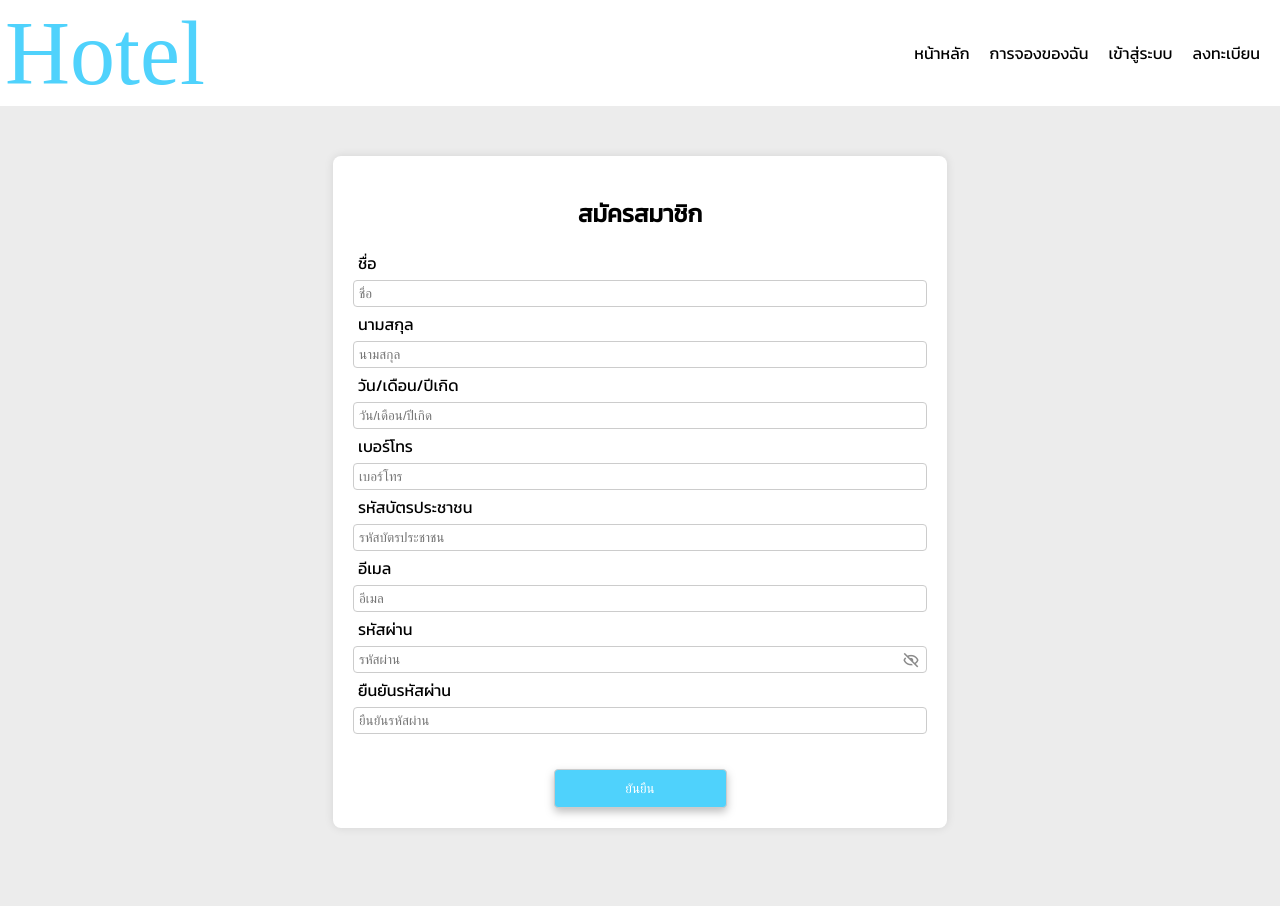
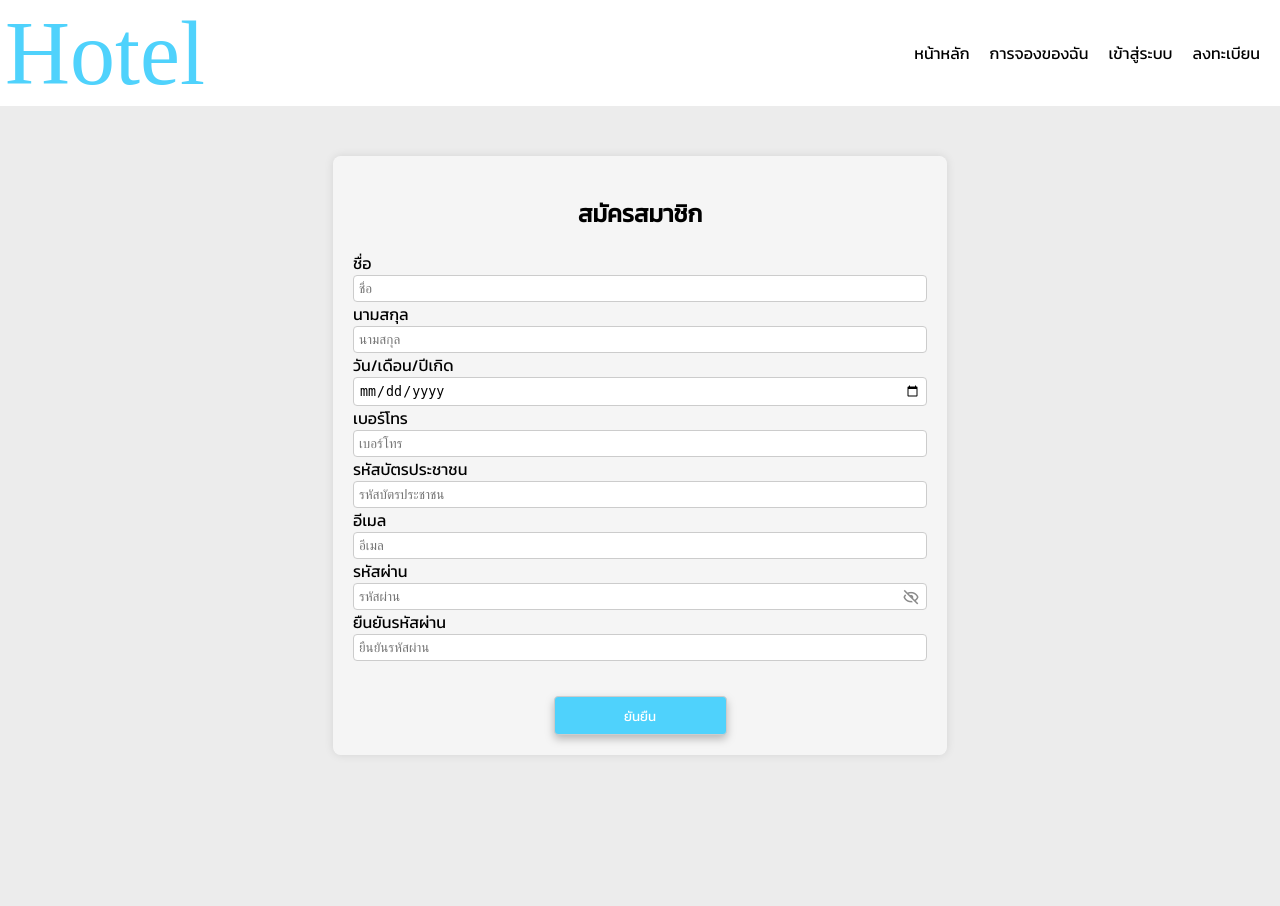
Before and after one commit to fumizz01/DBY3T1, a Django app: page /register in a window 1280 px wide. Run offline with Django 3.2, Linux system fonts and the light colour scheme; some web fonts are replaced.

Commit message:
New Validate register form add some exam ajax and request.POST

```diff
--- a/project/static/css/login-register.css
+++ b/project/static/css/login-register.css
@@ -13,9 +13,7 @@ form {
     align-items: center;
     display: flex;
     flex-direction: column;
-    &.inline{
-        margin:auto;
-    }
+    margin:auto;
 }
 .submit{
     cursor: pointer;
@@ -66,8 +64,9 @@ form {
         font-size: large;
     }
     & .submit:hover{
+        background-color: #09c372;
         filter: drop-shadow(4px 0px 4px rgba(0, 0, 0, 0.15));
-        font-size: larger;
+        font-size: 102%;
     }
     &  i{
         padding: 7.5px;
@@ -90,13 +89,16 @@ form {
     font-size: 18px;
     color: #8b8b8b;
 }
+
+
+
 /* registerhtml */
 
 .register-container {
     width: 574px;
     height: fit-content;
     margin: 50px auto;
-    background-color: #fff;
+    background-color:rgba(255, 255, 255, 0.5);
     padding: 20px;
     border-radius: 8px;
     box-shadow: 0 0 10px rgba(0, 0, 0, 0.1);
@@ -107,10 +109,8 @@ form {
         margin: 20px auto;
         text-align: center;
     }
-    & p{
-        margin: 5px;
-    }
     & .submit {
+        font-family: Kanit;
         margin: 35px auto 0 auto;
         display: block;
         min-width: 173px;
@@ -122,6 +122,12 @@ form {
         border-radius: 4px;
         background-color: #4FD2FC;
         filter: drop-shadow(0px 4px 4px rgba(0, 0, 0, 0.25));
+
+        &:hover{
+            filter: drop-shadow(4px 0px 4px rgba(0, 0, 0, 0.15));
+            font-size: 102%;
+            background-color: #09c372;
+        }
 
     }
     &  i{
@@ -137,6 +143,16 @@ form {
     }
 }
 
+.pass .input-field{
+    border-color: #09c372;
+}
+.error .input-field{
+    border-color: #ff3860;
+}
+.error-message{
+    font-size: smaller;
+    color: #ff3860;
+}
 
 
 /* input {
--- a/project/static/js/js.js
+++ b/project/static/js/js.js
@@ -10,6 +10,7 @@ $(document).ready(function () {
         }
       });
 
+    /* show password strength */
     $('#password-strength-status').hide();
     $('.pswd_info').hide();
     $('#register-password').keyup(function(event) {
@@ -17,22 +18,62 @@ $(document).ready(function () {
         checkPasswordStrength(password);
       });
 
-    $('#register-password, #password_confirm').on('keyup', function () {
+/*     $('#register-password, #password_confirm').on('keyup', function () {
         if ($('#register-password').val() == $('#password_confirm').val()) {
             $('#message').html('Matching').css('color', 'green');
             document.getElementById('register-button').disabled = false;
         } else {
-            $('#message').html('Not Matching').css('color', 'red');
-            document.getElementById('register-button').disabled = true;
+            if  ($('#register-password').val() != ''){
+                $('#message').html('Not Matching').css('color', 'red');
+            }
+            console.log($('#message').html())
+            var para = document.createElement("p");
+            if ($('#message').html() == 'Not Matching'){
+                    $("#register-button").click(function()
+                {
+                    $('#register-button').css('border', '1px solid red');
+                    para.innerHTML = "You need to correctly confirm password";
+                    para.style.cssText ='position:absolute; text-align:center; color:red; margin-top:35px; margin-left: 3%; display: inline-block;';
+                    document.getElementById('register-button').disabled = true;
+                });
+            };
 
+        };
+        document.getElementById('message').appendChild(para);
+    }); */
 
+    /* $('#register-form').submit(function(e) {
+        e.preventDefault();
+        validateInputs();
+        return true
+    }); */
+    $( "#register-form" ).on( "submit", function(event) {
+        event.preventDefault();
+        if (validateInputs()) {
+            // If all validations pass, send a POST request
+            const formData = $("#register-form").serialize(); // Serialize the form data
 
+            $.ajax({
+                type: 'POST',
+                url: '', // Replace with your server endpoint URL
+                data: formData,
+                success: function (response) {
+                    // Handle the success response from the server
+                    console.log(response);
+                    alert('Form submitted successfully! Redirecting...');
+                    window.location.href = '/login'; // Replace with the URL you want to redirect to
+                },
+                error: function (error) {
+                    // Handle errors
+                    console.error('Error submitting form:', error);
+                    alert('Error submitting form. Please try again.');
+                }
+            });
         }
-    });
-
-
+      });
 
 });
+
 
 
 /* password */
@@ -49,7 +90,7 @@ function checkPasswordStrength(password) {
 	var numbers        = password.match(number) ? 1 : 0;
 	var special        = password.match(specialCharacters) ? 1 : 0;
 
-	this.update_info('length', password.length >= 6 && password.length <= 15);
+	this.update_info('length', password.length >= 8 && password.length <= 15);
     this.update_info('capital', capitalletters);
     this.update_info('small', loweletters);
     this.update_info('number', numbers);
@@ -92,5 +133,123 @@ function password_meter(total) {
     }
 }
 
+/* password */
 
-/* password */
+/* validate Input */
+function setError(element, message) {
+    const inputControl = element.parent();
+    const errorDisplay = inputControl.find('.error-message');
+
+    errorDisplay.text(message);
+    inputControl.addClass('error').removeClass('pass');
+}
+
+function setSuccess(element) {
+    const inputControl = element.parent();
+    const errorDisplay = inputControl.find('.error-message');
+
+    errorDisplay.text('');
+    inputControl.addClass('pass').removeClass('error');
+}
+
+function isValidEmail(email) {
+    const re = /^(([^<>()[\]\\.,;:\s@"]+(\.[^<>()[\]\\.,;:\s@"]+)*)|(".+"))@((\[[0-9]{1,3}\.[0-9]{1,3}\.[0-9]{1,3}\.[0-9]{1,3}\])|(([a-zA-Z\-0-9]+\.)+[a-zA-Z]{2,}))$/;
+    return re.test(String(email).toLowerCase());
+}
+
+function isNumber(value) {
+    return !isNaN(value) && typeof value === 'number';
+}
+
+function validateInputs() {
+    var total = 0
+    const firstValue = $('#firstname').val();
+    const lastnameValue = $('#lastname').val();
+    const dateValue = $('#birthday').val();
+    const tel = $('#tol').val();
+    const id_number = $('#id_number').val();
+
+    const emailValue = $('#email').val();
+    const passwordValue = $('#register-password').val();
+    const password2Value = $('#password_confirm').val();
+
+    if(firstValue === '') {
+        setError($('#firstname'), 'กรุณาระบุชื่อ');
+    } else {
+        setSuccess($('#firstname'));
+        total +=1;
+    }
+
+    if(lastnameValue === '') {
+        setError($('#lastname'), 'กรุณาระบุนามสกุล');
+    } else {
+        setSuccess($('#lastname'));
+        total +=1;
+    }
+
+    if(dateValue === '') {
+        setError($('#birthday'), 'กรุณาระบุวันเกิด');
+    } else {
+        setSuccess($('#birthday'));
+        total +=1;
+    }
+
+    if(tel === '') {
+        setError($('#tol'), 'กรุณาระบุเบอร์โทร');
+    }
+    else if (!isNumber(Number(tel))){
+        setError($('#tol'), 'กรุณากรอกเฉพาะตัวเลข');
+    }
+    else if (tel.length < 8) {
+        setError($('#tol'), 'must be at least 10 characters');
+    }
+    else {
+        setSuccess($('#tol'));
+        total +=1;
+    }
+
+    if(id_number === '') {
+        setError($('#id_number'), 'กรุณาระบุรหัสบัตรประชาชน');
+    }
+    else if (!isNumber(Number(id_number))){
+        setError($('#id_number'), 'กรุณากรอกเฉพาะตัวเลข');
+    }
+    else if (id_number.length < 8) {
+        setError($('#id_number'), 'must be at least 13 characters');
+    }
+    else {
+        setSuccess($('#id_number'));
+        total +=1;
+    }
+
+    if(emailValue === '') {
+        setError($('#email'), 'กรุณาระบุอีเมลล์');
+    } else if (!isValidEmail(emailValue)) {
+        setError($('#email'), 'กรุณากรอกรูปแบบ อีเมลล์ ให้ถูกต้อง');
+    } else {
+        setSuccess($('#email'));
+    }
+
+    if(passwordValue === '') {
+        setError($('#register-password'), 'Password is required');
+    } else if (passwordValue.length < 8) {
+        setError($('#register-password'), 'Password must be at least 8 characters');
+    } else {
+        setSuccess($('#register-password'));
+        total +=1;
+    }
+
+    if(password2Value === '') {
+        setError($('#password_confirm'), 'Please confirm your password');
+    } else if (password2Value !== passwordValue) {
+        setError($('#password_confirm'), "Passwords don't match");
+    } else {
+        setSuccess($('#password_confirm'));
+        total +=1;
+    }
+
+    if (total === 7){
+        return true;
+    }
+}
+/* validate Input */
--- a/project/templates/login.html
+++ b/project/templates/login.html
@@ -14,12 +14,12 @@
         <div class="gradient-bg"></div>
         <div class="gradient-bg item2"></div>
         <div class = "box">
-            <form action = "" class="inline">
+            <form action = "">
                 <div id="login-container" class = "login-container">
                     <h2>เข้าสู่ระบบ</h2>
                     <p>ชื่อผู้ใช้</p>
                     <i class='bx bxs-user-circle icon'></i>
-                    <input class="input-field" = "login-user"  name = "login-user" type = "text" placeholder="กรุณาใส่ ชื่อผู้ใช้/id" required>
+                    <input class="input-field" id = "login-user"  name = "login-user" type = "text" placeholder="กรุณาใส่ ชื่อผู้ใช้/id" required>
                     <p>รหัสผ่าน</p>
                     <i class='bx bxs-lock icon'></i>
                     <input class="input-field password" id = "login-password"  name = "login-password" type = "password" placeholder="กรุณาใส่รหัสผ่าน" pattern="(?=.*[~,!,@,#,$,%,^,&,*,-,_,+,=,?,>,<])(?=.*\d)(?=.*[a-z])(?=.*[A-Z]).{8,}"
--- a/project/templates/register.html
+++ b/project/templates/register.html
@@ -11,25 +11,48 @@
     <body>
         {% include 'general_use/header.html' %}
         <div class = "box" >
-            <form action = "" class="inline">
+            <form id="register-form" action = "{% url 'register' %}" method="post">
+                {%csrf_token %}
                 <div class = "register-container">
                     <h2 class="head">สมัครสมาชิก</h2>
-                    <p>ชื่อ</p>
-                    <input class="input-field" id = "firstname" name = "firstname" type = "text" placeholder="ชื่อ" required>
-                    <p>นามสกุล</p>
-                    <input class="input-field" id = "lastname" name = "lastname" type = "text" placeholder="นามสกุล" required>
-                    <p>วัน/เดือน/ปีเกิด</p>
-                    <input class="input-field" id = "birthday" name = "birthday" type = "text" placeholder="วัน/เดือน/ปีเกิด"required>
-                    <p>เบอร์โทร</p>
-                    <input class="input-field" id = "tol" name = "tol" type = "text" pattern="[0-9]{10}" placeholder="เบอร์โทร" maxlength="10" required>
-                    <p>รหัสบัตรประชาชน</p>
-                    <input class="input-field" id = "id_number" name = "id_number" type = "text" placeholder="รหัสบัตรประชาชน" pattern="[0-9]{13}" maxlength="13" required>
-                    <p>อีเมล</p>
-                    <input class="input-field" id = "email" name = "email" type = "email" placeholder="อีเมล" required>
-                    <p>รหัสผ่าน</p>
-                    <input class="input-field password" id = "register-password" name = "password" type = "password" placeholder="รหัสผ่าน" pattern="(?=.*\d)(?=.*[a-z])(?=.*[A-Z]).{8,}" maxlength="15" required>
+                    <div>
+                        <label for="firstname">ชื่อ</label>
+                        <input class="input-field" id = "firstname" name = "firstname" type = "text" placeholder="ชื่อ" >
+                        <div class="error-message"></div>
+                    </div>
+                    <div>
+                        <label for="lastname">นามสกุล</label>
+                        <input class="input-field" id = "lastname" name = "lastname" type = "text" placeholder="นามสกุล" >
+                        <div class="error-message"></div>
+                    </div>
+                    <div>
+                        <label for="birthday">วัน/เดือน/ปีเกิด</label>
+                        <input class="input-field" id = "birthday" name = "birthday" type = "date" placeholder="วัน/เดือน/ปีเกิด">
+                        <div class="error-message"></div>
+                    </div>
+                    <div>
+                        <label for="tol">เบอร์โทร</label>
+                        <input class="input-field" id = "tol" name = "tol" type = "text"  placeholder="เบอร์โทร" maxlength="10" >
+                        <div class="error-message"></div>
+                    </div>
+                    <div>
+                        <label for="id_number">รหัสบัตรประชาชน</label>
+                        <input class="input-field" id = "id_number" name = "id_number" type = "text" placeholder="รหัสบัตรประชาชน"  maxlength="13" >
+                        <div class="error-message"></div>
+                    </div>
+                    <div>
+                        <label for="email">อีเมล</label>
+                        <input class="input-field" id = "email" name = "email" type = "text" placeholder="อีเมล" >
+                        <div class="error-message"></div>
+                    </div>
+                    <div>
+                        <label for="register-password">รหัสผ่าน</label>
+                        <input class="input-field password" id = "register-password" name = "password" type = "password" placeholder="รหัสผ่าน" pattern="(?=.*\d)(?=.*[a-z])(?=.*[A-Z]).{8,}" maxlength="15" >
                         <i class="bx bx-hide eye-icon "></i>
+                        <div class="error-message"></div>
+                    </div>
                     <div id="password-strength-status"></div>
+                    <div>
                         <ul class="pswd_info" id="passwordCriterion">
                             <li data-criterion="length" class="invalid">8-15 <strong>Characters</strong></li>
                             <li data-criterion="capital" class="invalid">At least <strong>one capital letter</strong></li>
@@ -37,10 +60,15 @@
                             <li data-criterion="number" class="invalid">At least <strong>one number</strong></li>
                             <li data-criterion="special" class="invalid">At least <strong>one Specail Characters </strong></li>
                         </ul>
-                    <p>ยืนยันรหัสผ่าน</p>
-                    <input class="input-field" id = "password_confirm" name = "password_confirm" type = "text" placeholder="ยืนยันรหัสผ่าน" required>
-                    <p id='message'></p>
+                    </div>
+                    <div>
+                        <label for="password_confirm">ยืนยันรหัสผ่าน</label>
+                        <input class="input-field" id = "password_confirm" name = "password_confirm" type = "text" placeholder="ยืนยันรหัสผ่าน" >
+                        <!-- <p id='message'></p> -->
+                        <div class="error-message"></div>
+                    </div>
                     <input class='submit' id = "register-button" type="submit" value="ยันยืน">
+                    <!-- <button class="submit" id = "register-button" type="submit">ยันยืน</button> -->
                 </div>
             </form>
         </div>
--- a/project/views.py
+++ b/project/views.py
@@ -1,10 +1,30 @@
 from django.shortcuts import render
+from django.http.response import HttpResponse
+from django.http import HttpResponseRedirect
+from django.urls import reverse
 
 # Create your views here.
 def index(request):
     return render(request, 'hotelpage.html')
 
 def register(request):
+    if request.POST:
+        print (request.POST)
+        firstname = request.POST.get('firstname')
+        lastname = request.POST.get('lastname')
+        birthday = request.POST.get('birthday')
+        tol = request.POST.get('tol')
+        id_number = request.POST.get('id_number')
+        email = request.POST.get('email')
+        password = request.POST.get('password')
+        print(firstname)
+        print(lastname)
+        print(birthday)
+        print(tol)
+        print(id_number)
+        print(email)
+        print(password)
+        return HttpResponseRedirect(reverse('login'))
     return render(request, 'register.html')
 
 def login(request):
```
Lines whose indentation alone changed are shown as unchanged.
